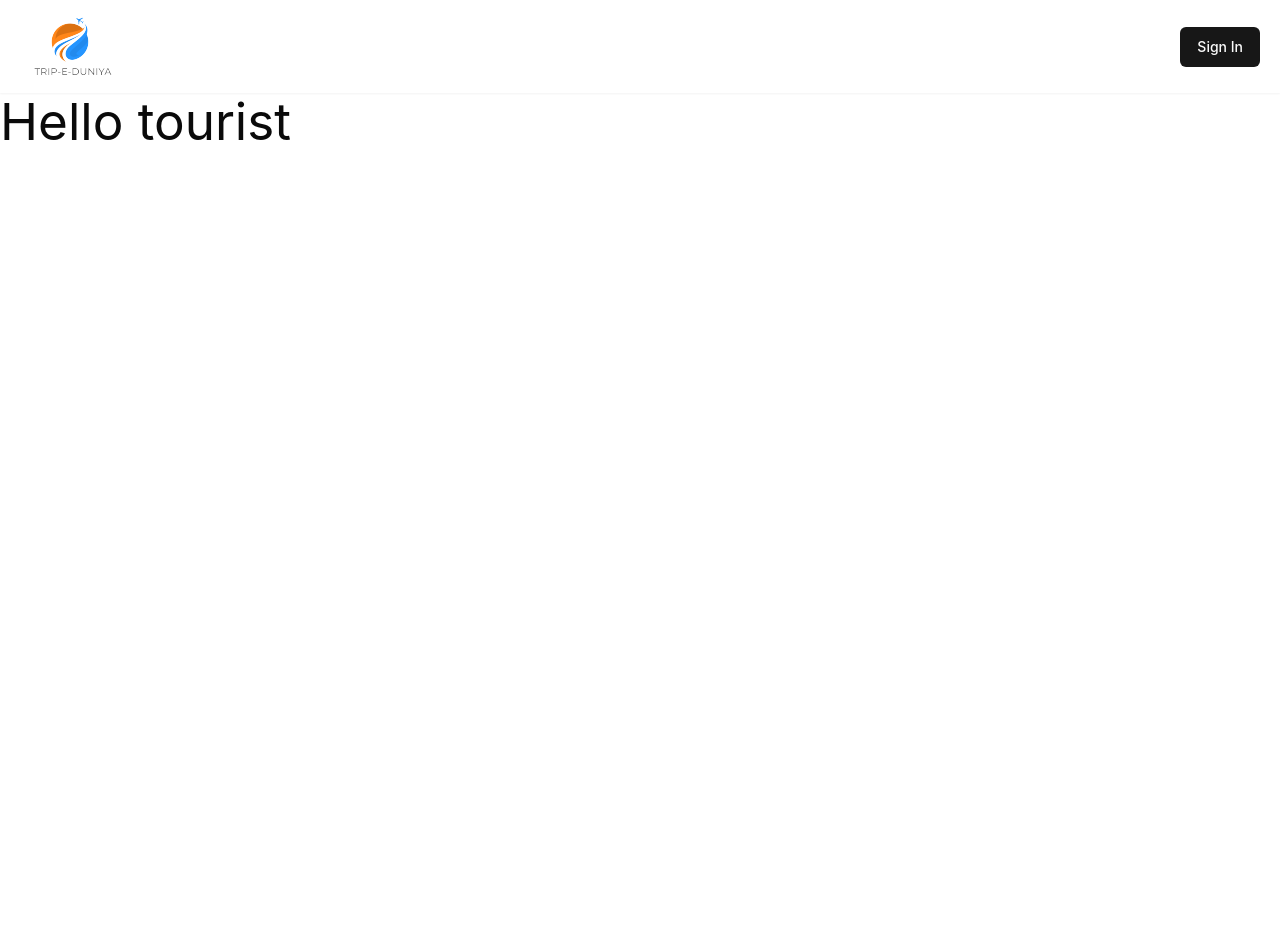
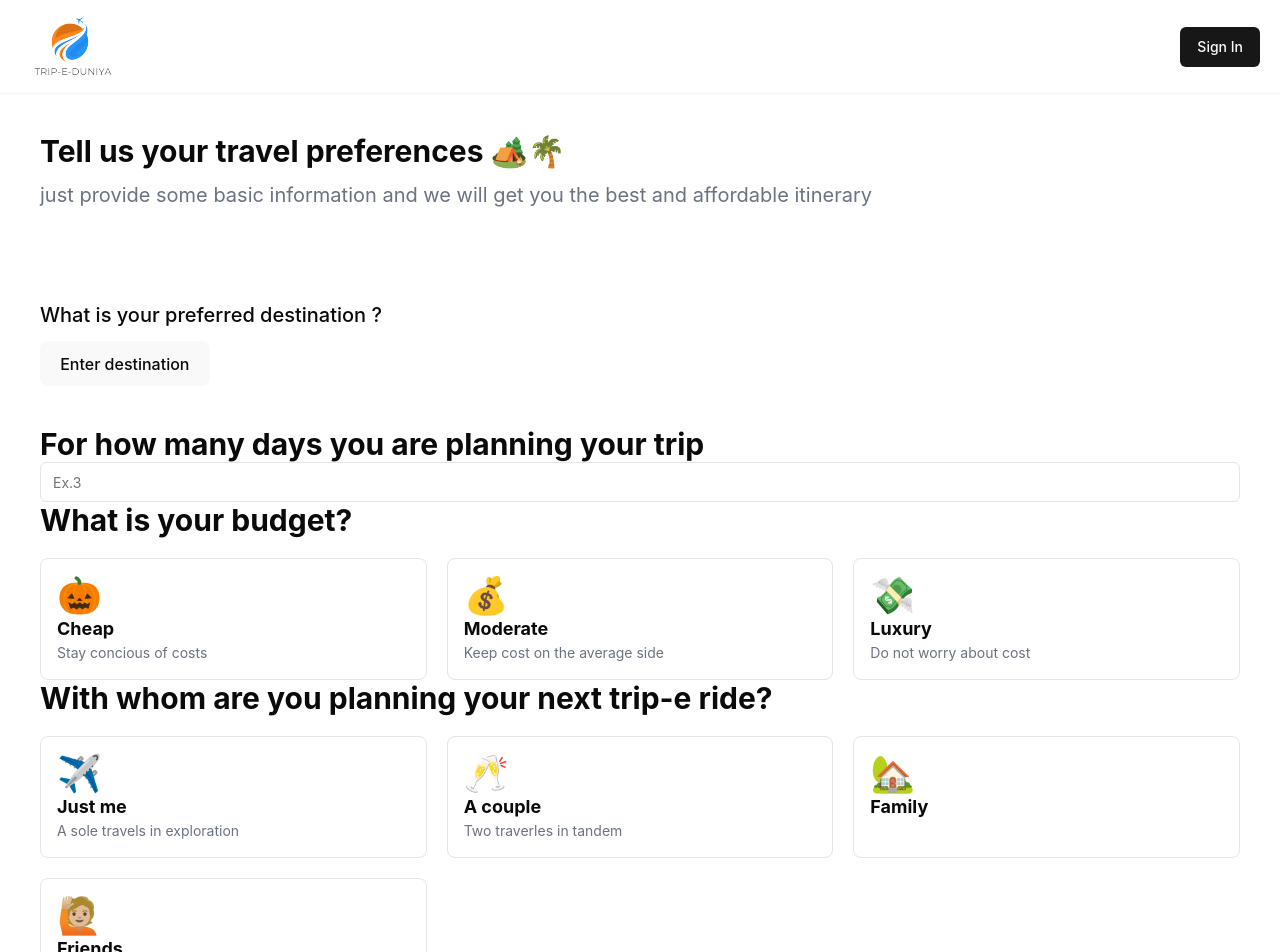
Before and after one commit to UditJain2622004/Trip-E-Duniya, a React (Vite) app: page /create-trip in a window 1280 px wide. Shown: the top 952 px of the page. Before the commit the page ends 800 px from the top, so only its background shows below. Built offline with nearby package versions, Linux system fonts and the light colour scheme.

Commit message:
changes bt vikram

```diff
--- a/src/components/ui/custom/Hero.jsx
+++ b/src/components/ui/custom/Hero.jsx
@@ -1,5 +1,6 @@
 import React from "react";
 import { Button } from "../button";
+import {Link} from 'react-router-dom';
 function Hero() {
   return (
     <div className="flex flex-col items-center mx-56 gap-9">
@@ -16,7 +17,9 @@ function Hero() {
       <p className="text-xl text-gray-500 text-center">
         Your personal trip planner and travel companion
       </p>
+      <Link to={'/create-trip'}>
       <Button>Get Started, It's free</Button>
+      </Link>
     </div>
   );
 }
--- /dev/null
+++ b/src/components/ui/input.jsx
@@ -0,0 +1,19 @@
+import * as React from "react"
+
+import { cn } from "@/lib/utils"
+
+const Input = React.forwardRef(({ className, type, ...props }, ref) => {
+  return (
+    (<input
+      type={type}
+      className={cn(
+        "flex h-10 w-full rounded-md border border-input bg-background px-3 py-2 text-sm ring-offset-background file:border-0 file:bg-transparent file:text-sm file:font-medium file:text-foreground placeholder:text-muted-foreground focus-visible:outline-none focus-visible:ring-2 focus-visible:ring-ring focus-visible:ring-offset-2 disabled:cursor-not-allowed disabled:opacity-50",
+        className
+      )}
+      ref={ref}
+      {...props} />)
+  );
+})
+Input.displayName = "Input"
+
+export { Input }
--- /dev/null
+++ b/src/constants/options.jsx
@@ -0,0 +1,54 @@
+export const SelectTravelesList=[
+    {
+        id:1,
+        title:'Just me',
+        desc:'A sole travels in exploration',
+        icon:'✈️',
+        people:'1'
+
+    },
+    {
+        id:2,
+        title:'A couple',
+        desc:'Two traverles in tandem',
+        icon:'🥂',
+        people:'2 people'
+    },
+    {
+        id:3,
+        title:'Family',
+        dsec:'A group of fun loving adv',
+        icon:'🏡',
+        people:'3 to 5 people'
+    },
+    {
+        id:4,
+        title:'Friends',
+        desc:'A bunch of thrill-seekes',
+        icon:'🙋🏼',
+        people:'5 to 10 people'
+    },
+]
+
+
+export const SelectBudgetOptions=[
+    {
+        id:1,
+        title:'Cheap',
+        desc:'Stay concious of costs',
+        icon:'🎃'
+    },
+    {
+        id:2,
+        title:'Moderate',
+        desc:'Keep cost on the average side',
+        icon:'💰'
+    },
+    {
+        id:3,
+        title:'Luxury',
+        desc:'Do not worry about cost',
+        icon:'💸',
+    }
+]
+export const AI_PROMPT='Generate Travel Plan for Location : {Location}'
--- a/src/create-trip/index.jsx
+++ b/src/create-trip/index.jsx
@@ -1,9 +1,57 @@
 import React from 'react'
+import {Input} from "../components/ui/input";
+import {SelectBudgetOptions} from "./../constants/options.jsx";
+import {SelectTravelesList} from "./../constants/options.jsx";
+
+console.log(SelectBudgetOptions);
 
 function CreateTrip() {
+
   return (
-    <div>
-      <h1>Hello tourist</h1>
+    <div className='sm:px-10 md:px-32 lg:px-56 xl:px-10 px-5 mt-10'>
+      <h2 className='font-bold text-3xl'>Tell us your travel preferences 🏕️🌴</h2>
+      <p className='mt-3 text-gray-500 text-xl'>just provide some basic information and we will get you the best and affordable itinerary</p>
+      <div className='mt-20 flex flex-col gap-10'>
+        <div>
+          <h2 className='text-xl my-3 font-medium'>What is your preferred destination ?</h2>
+          <button>Enter destination</button>
+        </div>
+        <div>
+          <h2 className='font-bold text-3xl'>For how many days you are planning your trip</h2>
+          <Input placeholder={'Ex.3'} type="number" />
+        </div>
+
+       </div>
+     <div>
+      <h2 className='font-bold text-3xl'>What is your budget?</h2>
+      <div className='grid grid-cols-3 gap-5 mt-5'>
+        {SelectBudgetOptions.map((item,index)=>(
+          <div key={index} className='p-4 border cursor-pointer rounded-lg hover:shadow-lg'>
+            <h2 className='text-4xl'>{item.icon}</h2>
+            <h2 className='font-bold text-lg'>{item.title}</h2>
+            <h2 className='text-sm text-gray-500'>{item.desc}</h2>
+          </div>
+        ))}
+        </div>
+      </div>
+
+
+
+      <div>
+      <h2 className='font-bold text-3xl'>With whom are you planning your next trip-e ride?</h2>
+      <div className='grid grid-cols-3 gap-5 mt-5'>
+        {SelectTravelesList.map((item,index)=>(
+          <div key={index} className='p-4 border cursor-pointer rounded-lg hover:shadow-lg'>
+            <h2 className='text-4xl'>{item.icon}</h2>
+            <h2 className='font-bold text-lg'>{item.title}</h2>
+            <h2 className='text-sm text-gray-500'>{item.desc}</h2>
+          </div>
+        ))}
+        </div>
+      </div>
+      <div className='my-10 justify-end flex'>
+      <button style={{color:'white'}}>Generate Trip</button>
+      </div>
     </div>
   )
 }
```
Also changed, not shown: src/constants/options.js (added).
